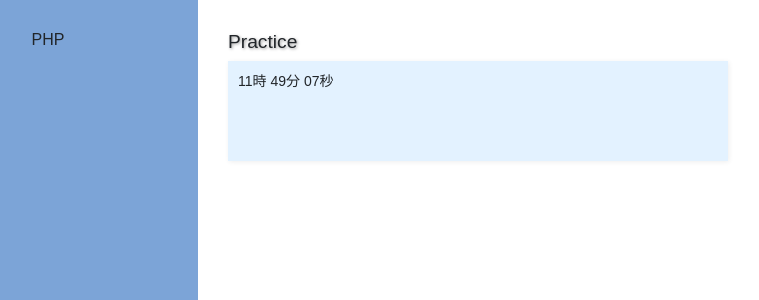
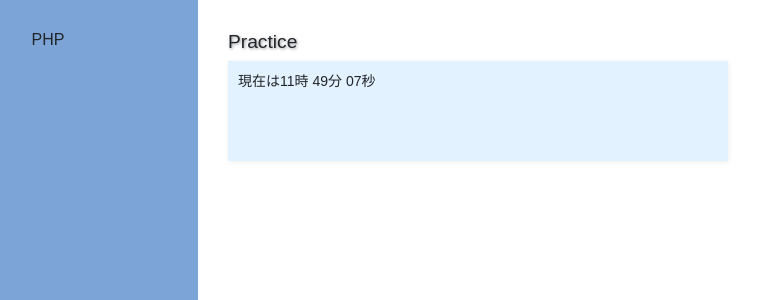
Before and after one commit to koharakouki/php, a PHP site: page /sample02.php in a window 1280 px wide. Shown: the top 300 px of the page, without its empty margins (102-861 px from the left). Run offline with PHP 8.4, Linux system fonts and the light colour scheme.

Commit message:
文字列連結

```diff
--- a/sample02.php
+++ b/sample02.php
@@ -20,7 +20,7 @@
 <pre>
 <?php
 date_default_timezone_set('Asia/Tokyo');
-print(date('G時 i分 s秒'));
+print("現在は" . date('G時 i分 s秒'));
 ?>
 </pre>
 </main>
```
